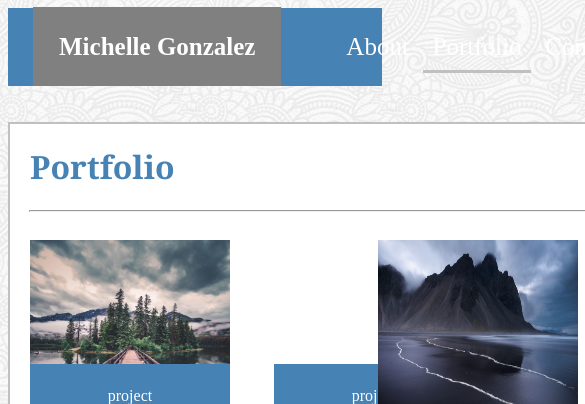
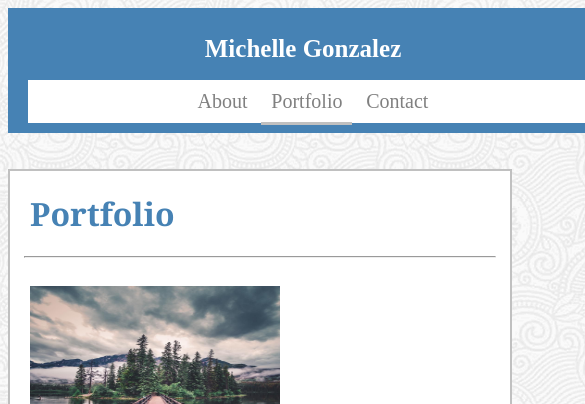
Before and after one commit to Michellegpedroza/Responsive-Portfolio, a plain HTML site: page portfolio.html in a window 390 px wide. Shown: the top 404 px of the page, 585 px wide, since content can reach past the window. Drawn offline with Linux system fonts and the light colour scheme.

Commit message:
added media query to max width of 640px

```diff
--- a/assets/css/style.css
+++ b/assets/css/style.css
@@ -210,3 +210,64 @@ button:hover {
         height: 270px;
     }
 }
+
+@media only screen and (max-width: 640px) {
+    header {
+        width: 590px;
+        background-color: #4682b4;
+        color: #ffffff;
+        padding: 0;
+        text-align: center;
+    }
+    #navDiv {
+        width: 550px;
+        padding: 10PX;
+        margin: auto;
+    }
+    #name {
+        width: 550px;
+        display: block;
+        background-color: #4682b4;
+        padding: 0;
+        color: #ffffff;
+        border: none;
+    }
+    .navLinks {
+        width: 550px;
+        float: none;
+        padding: 10px;
+        background-color: white;
+    }
+    a {
+        background-color: white;
+        color: #808080;
+        font-size: 20px;
+        text-decoration: none;
+    }
+    .container {
+        width: 500px;
+        height: auto;
+        margin: auto;
+        background-color: #ffffff;
+        border: 2px solid #c0c0c0;
+    }
+    /* about me content */
+    #profilePic {
+        display: block;
+        width: 93%;
+        height: 500px;
+        padding: 20px;
+    }
+    hr {
+        width: 470px;
+    }
+    /* portfolio - gallery content */
+    .photos {
+        padding: 20px;
+        width: 50%;
+        height: 200px;
+    }
+    .text-block {
+        width: 300px;
+    }
+}
```
